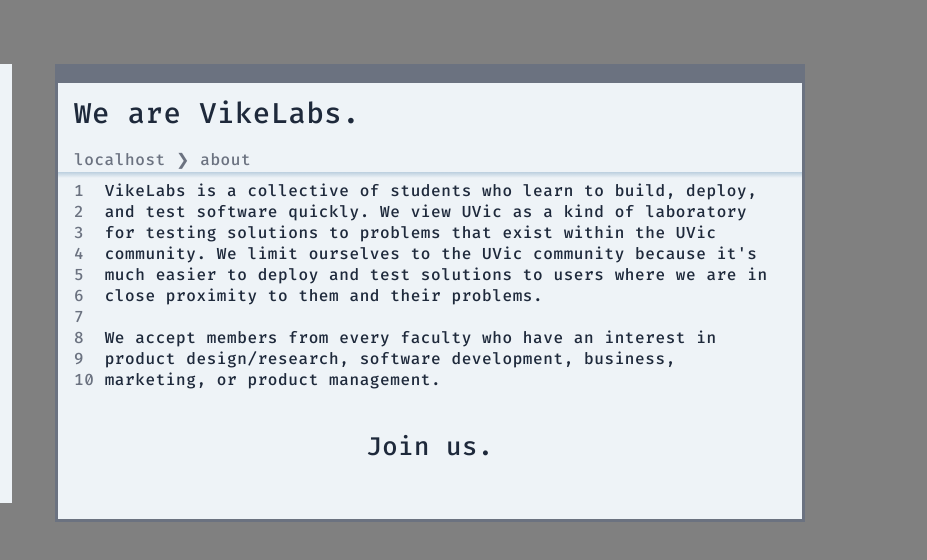
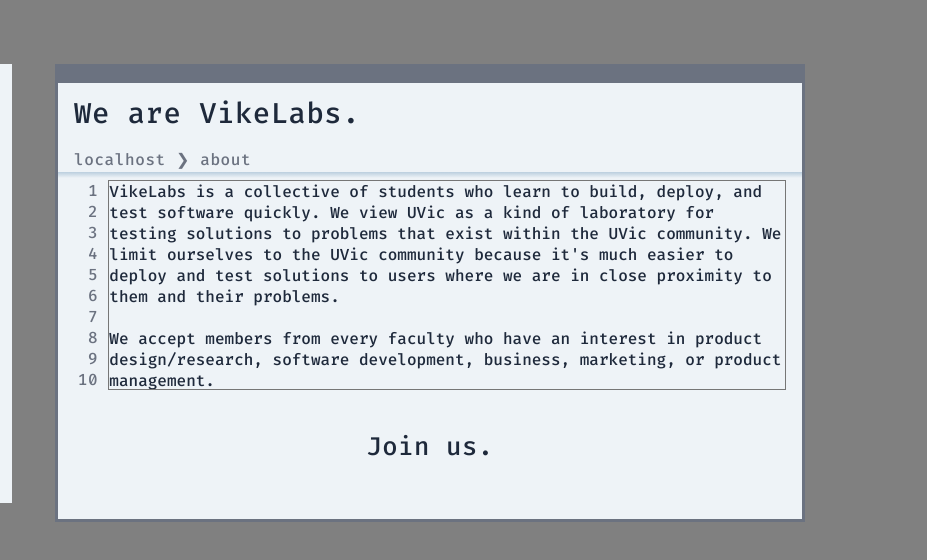
Before and after one commit to VikeLabs/vikelabs.ca, a Gatsby site: page /about in a window 1280 px wide. Shown: the full height of the page, 353-1280 px from the left. Built offline with nearby package versions, Linux system fonts and the light colour scheme; Gatsby itself is replaced by a stand-in of ours.

Commit message:
Update about.js

```diff
--- a/src/pages/about.js
+++ b/src/pages/about.js
@@ -1,7 +1,7 @@
 import React, {useState, useEffect} from "react"
 import Layout from "../components/Layout/Layout"
 import styled from '@emotion/styled';
-import {COLORS} from '../styles/globalstyles/theme';
+import {COLORS, INITIAL_COLOR_MODE_CSS_PROP} from '../styles/globalstyles/theme';
 import {globalStyle} from '../styles/globalstyles/globalStyles';
 import { v } from '../styles/globalstyles/variables';
 
@@ -42,10 +42,18 @@
 `
 const LineNumbers = styled.span`
   padding-right: 0.64rem;
+  width: 5%;
   color: var(--color-comment, ${COLORS.comment.light});
+  text-align: right;
 `
-const Content = styled.span`
-
+const Content = styled.textarea`
+  background: inherit;
+  color: inherit;
+  width: 100%;
+  height: 21px;
+  font: inherit;
+  resize: none;
+  overflow: hidden;
 `
 const Ending = styled.section`
   padding: 2.5rem;
@@ -59,49 +67,38 @@
 
 const About = () => {
   const [windowSize, setWindowSize] = useState(null);
+  const [textAreaHeight, setTextAreaHeight] = useState(null);
 
   if (typeof window !== "undefined") {
     window.addEventListener("resize", reportWindowWidth)
   }
-
   function reportWindowWidth() {
     setWindowSize(window.innerWidth);
   }
-
-  function getNumLines(content) {
-    if (typeof window !== "undefined") {
-      let style = window.getComputedStyle(content, null);
-      let fontWidth = 0.64 * parseFloat(style.getPropertyValue('font-size'));
-      let width = parseFloat(style.getPropertyValue('width'));
-      let numCharsInWidth = Math.ceil(width / fontWidth);
-      let wordsArray = content.innerHTML.replace(/<br>/g, " \0 ").split(/\s/g);
-      let charsInLine = 0;
-      let numLines = 0;
-      wordsArray.forEach(word => {
-        let len = word.length + 1; // add one for the extra space between words that was removed when split was performed
-        let current = charsInLine + len;
-        if (current > numCharsInWidth || word === "\0") {
-          numLines++;
-          charsInLine = len;
-        }
-        else {
-          charsInLine += len;
-        }
-      });
-      if (charsInLine > 0) {
-        numLines++;
-      }
-      return numLines;
-    }
-    return 0;
+  function reportTextAreaChange() {
+    let content = document.getElementById("content");
+    setTextAreaHeight(content.scrollHeight);
   }
-
-  function DoLineNumsHTML(numLines) {
+  function updateTextAreaBounds(context) {
+    context.style.width = "100%"; // IMPORTANT: this line MUST be included otherwise width doesnt change when window resizes
+    context.style.height = "0px"; // IMPORTANT: this line MUST be included otherwise height doesnt work when removing chars
+    context.style.height = context.scrollHeight + "px";
+  }
+  function getNumLinesTextArea(context) {
+    return Math.ceil(context.scrollHeight / 21);
+  }
+  function getLineNumsHTML(numLines) {
     let htmlStr = "";
     for (let i = 1; i <= numLines; i++) {
       htmlStr += (i + "<br>");
     }
     return htmlStr;
+  }
+  // FUNCTION DOES NOT WORK IF THE DEBUG CONSOLE IS OPEN IN BROWSER
+  function updateTextArea() {
+    let context = document.getElementById("content");
+    updateTextAreaBounds(context);
+    document.getElementById("lineNumbers").innerHTML = getLineNumsHTML(getNumLinesTextArea(context));
   }
 
   useEffect(() => {
@@ -112,11 +109,8 @@
   }, [])
 
   useEffect(() => {
-    let content = document.getElementById("content");
-    let numLines = getNumLines(content);
-    let lineNums = document.getElementById("lineNumbers");
-    lineNums.innerHTML = DoLineNumsHTML(numLines);
-  }, [windowSize]);
+    updateTextArea();
+  }, [windowSize, textAreaHeight]);
 
   return (
     <Layout title="About">
@@ -127,12 +121,8 @@
         <DirectoryBarSeperator/>
         <ContentBox>
           <LineNumbers id="lineNumbers"></LineNumbers>
-          <Content id="content">
-            VikeLabs is a collective of students who learn to build, deploy, and test software quickly. We view UVic as a kind of laboratory for testing solutions to problems that exist within the UVic community. We limit ourselves to the UVic community because it's much easier to deploy and test solutions to users where we are in close proximity to them and their problems.
-            <br></br>
-            <br></br>
-            We accept members from every faculty who have an interest in product design/research, software development, business, marketing, or product management.
-          </Content>
+          <Content id="content" onChange={reportTextAreaChange}
+            defaultValue={`VikeLabs is a collective of students who learn to build, deploy, and test software quickly. We view UVic as a kind of laboratory for testing solutions to problems that exist within the UVic community. We limit ourselves to the UVic community because it's much easier to deploy and test solutions to users where we are in close proximity to them and their problems.\n\nWe accept members from every faculty who have an interest in product design/research, software development, business, marketing, or product management.`}></Content>
           </ContentBox>
         <Ending>
           <h2>Join us.</h2>
```
